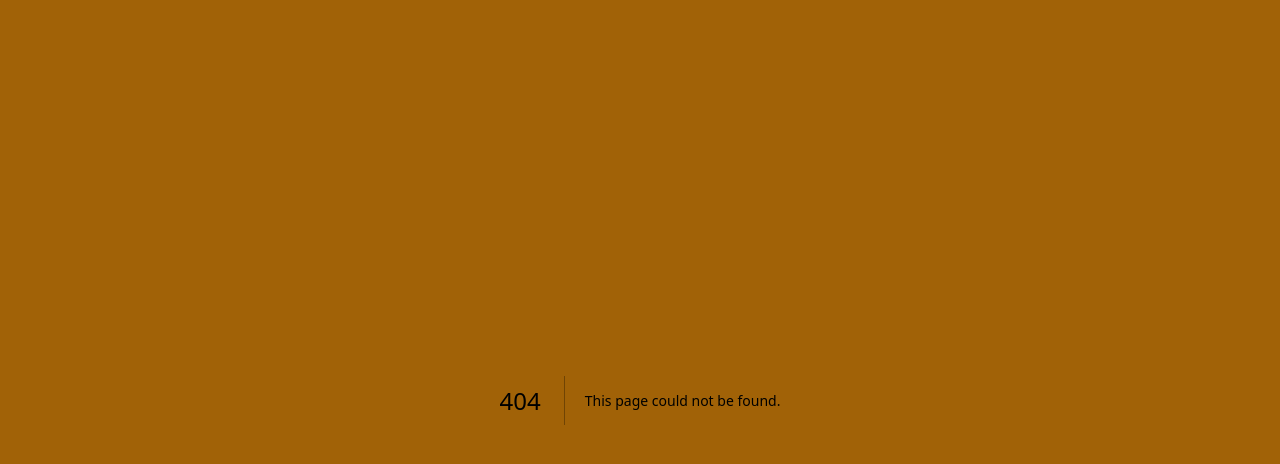
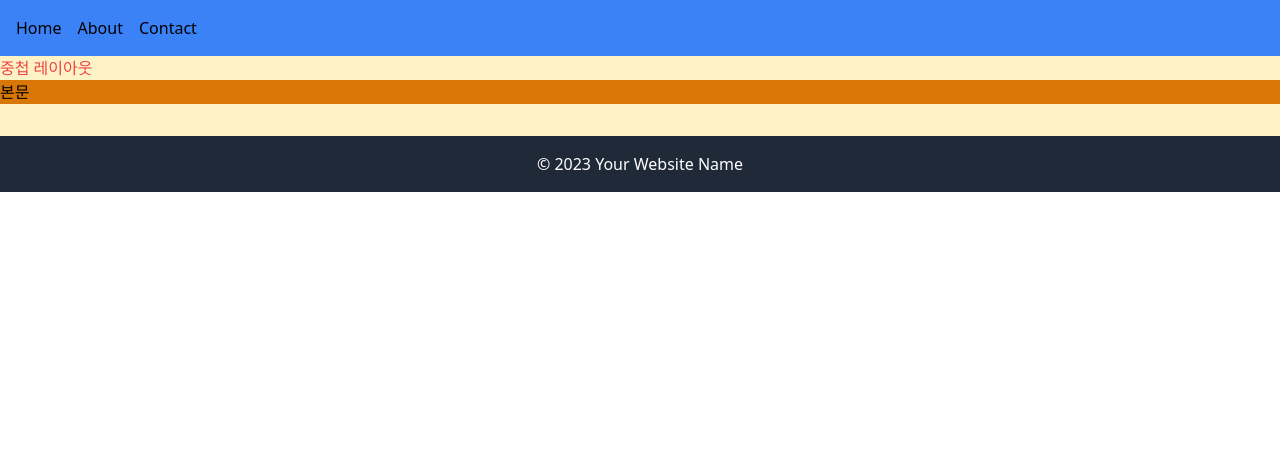
Before and after one commit to guswls1846/nextjs13-playgaround, a Next.js app: page /per-page-layouts in a window 1280 px wide. Before the commit this address had no page. Shown: the top 464 px of the page. Built offline with nearby package versions, Linux system fonts and the light colour scheme.

Commit message:
feat: per-page-layouts 예시 코드

```diff
--- /dev/null
+++ b/src/components/Footer/index.tsx
@@ -0,0 +1,13 @@
+import React from "react";
+
+const Footer: React.FC = () => {
+  return (
+    <footer className="bg-gray-800 text-white py-4">
+      <p className="text-center">
+        &copy; {new Date().getFullYear()} Your Website Name
+      </p>
+    </footer>
+  );
+};
+
+export default Footer;
--- /dev/null
+++ b/src/components/Layout/index.tsx
@@ -0,0 +1,17 @@
+import Navbar from "@/components/Navbar";
+import Footer from "@/components/Footer";
+import { ReactNode } from "react";
+
+type LayoutProps = {
+  children: ReactNode;
+};
+
+export default function Layout({ children }: LayoutProps) {
+  return (
+    <>
+      <Navbar />
+      <main>{children}</main>
+      <Footer />
+    </>
+  );
+}
--- /dev/null
+++ b/src/components/Navbar/index.tsx
@@ -0,0 +1,21 @@
+import Link from "next/link";
+
+const Navbar: React.FC = () => {
+  return (
+    <nav className="bg-blue-500 p-4">
+      <ul className="flex space-x-4">
+        <li className="navItem">
+          <Link href="/">Home</Link>
+        </li>
+        <li className="navItem">
+          <Link href="/about">About</Link>
+        </li>
+        <li className="navItem">
+          <Link href="/contact">Contact</Link>
+        </li>
+      </ul>
+    </nav>
+  );
+};
+
+export default Navbar;
--- /dev/null
+++ b/src/components/NestedLayout/index.tsx
@@ -0,0 +1,14 @@
+import { ReactNode } from "react";
+
+type NestedLayoutProps = {
+  children: ReactNode;
+};
+
+export default function NestedLayout({ children }: NestedLayoutProps) {
+  return (
+    <div className="bg-amber-100 h-20">
+      <h1 className="text-red-500">중첩 레이아웃</h1>
+      {children}
+    </div>
+  );
+}
--- /dev/null
+++ b/src/pages/_app.tsx
@@ -0,0 +1,19 @@
+import type { ReactElement, ReactNode } from "react";
+import type { NextPage } from "next";
+import type { AppProps } from "next/app";
+import "../styles/globlas.css";
+
+export type NextPageWithLayout<P = {}, IP = P> = NextPage<P, IP> & {
+  getLayout?: (page: ReactElement) => ReactNode;
+};
+
+type AppPropsWithLayout = AppProps & {
+  Component: NextPageWithLayout;
+};
+
+export default function MyApp({ Component, pageProps }: AppPropsWithLayout) {
+  // Use the layout defined at the page level, if available
+  const getLayout = Component.getLayout ?? ((page) => page);
+
+  return getLayout(<Component {...pageProps} />);
+}
--- /dev/null
+++ b/src/pages/per-page-layouts/index.tsx
@@ -0,0 +1,18 @@
+import type { ReactElement } from "react";
+import Layout from "@/components/Layout";
+import NestedLayout from "@/components/NestedLayout";
+import { NextPageWithLayout } from "@/pages/_app";
+
+const Page: NextPageWithLayout = () => {
+  return <div className="bg-amber-600">본문</div>;
+};
+
+Page.getLayout = function getLayout(page: ReactElement) {
+  return (
+    <Layout>
+      <NestedLayout>{page}</NestedLayout>
+    </Layout>
+  );
+};
+
+export default Page;
--- /dev/null
+++ b/src/styles/globlas.css
@@ -0,0 +1,3 @@
+@tailwind base;
+@tailwind components;
+@tailwind utilities;
```
